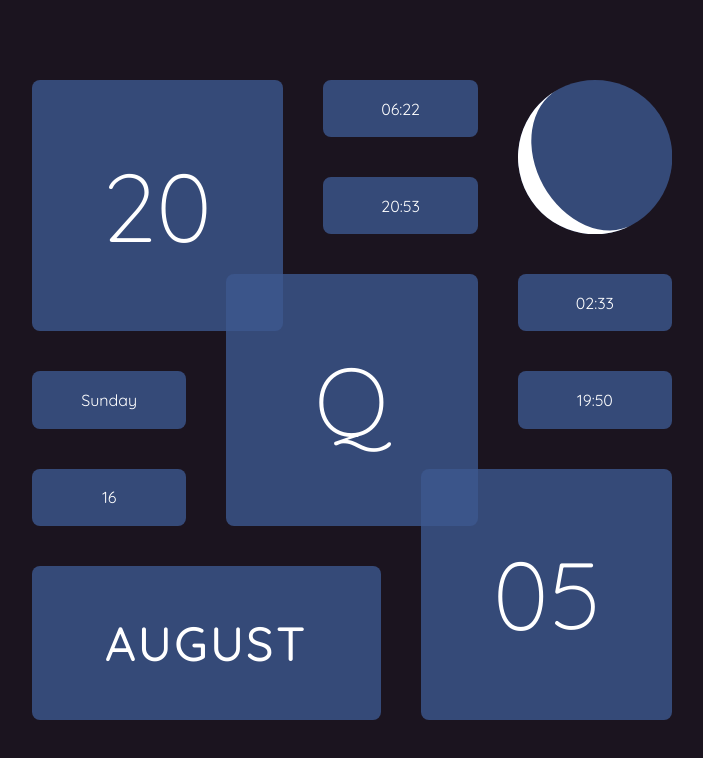
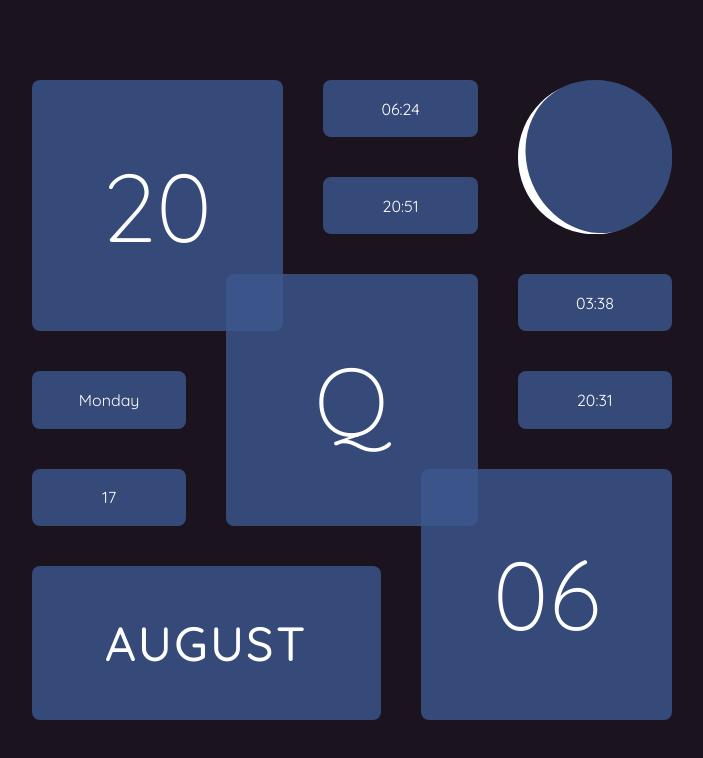
Before and after one commit to g12n/daily, a plain HTML site: page index.html in a window 1280 px wide. Shown: the whole page, without its empty margins (288-991 px from the left). Drawn offline with Linux system fonts and the light colour scheme.

Commit message:
Update gh-pages to output generated at a2783a9

```diff
--- a/index.html
+++ b/index.html
@@ -3,20 +3,20 @@
 <head>
 <meta charset="UTF-8">
 <meta name="viewport" content="width=device-width, initial-scale=1.0">
-<title>20Q05</title>
+<title>20Q06</title>
 <link href="https://fonts.googleapis.com/css2?family=Quicksand:wght@300;400;500;600;700&display=swap" rel="stylesheet">
 <style>body{margin:0;font-family:Quicksand,sans-serif;font-size:max(14px,calc(0 + 3vmin));background:hsl(280 20% 10%)}.arvelie{display:grid;grid-gap:5vmin;padding:10vmin;margin:auto;justify-content:center;text-align:center;width:100vmin;height:100vmin;grid-template-rows:repeat(7,1fr);grid-template-columns:repeat(7,1fr);box-sizing:border-box}.arvelie span{display:flex;align-items:center;justify-content:center;border-radius:1vmin;background-color:hsl(220deg 40% 40% / .8);color:#fff}.d,.m,.y{font-size:6em;font-weight:300}.y{grid-area:1/1/4/4}.m{grid-area:3/3/6/6}.d{grid-area:5/5/8/8}.day{grid-area:5/1/6/3}.dow{grid-area:4/1/5/3}.month{grid-area:6/1/8/5;font-weight:500;font-size:3em;letter-spacing:.05em;text-transform:uppercase}.sunset{grid-area:2/4/3/6}.sunrise{grid-area:1/4/2/6}.moonset{grid-area:4/6/5/8}.moon-info,.moonrise{grid-area:3/6/4/8}.moon-svg{grid-area:1/6/3/8}.moon-light{fill:#fff}.moon-shadow{fill:hsl(220deg 40% 40% / .8)}</style>
 
 </head>
 <body>
 <div class="arvelie">
-<span class="y">20</span><span class="m">Q</span><span class="d">05</span>
+<span class="y">20</span><span class="m">Q</span><span class="d">06</span>
 <span class="month">August</span>
-<span class="day">16</span>
-<span class="dow">Sunday</span>
-<span class="sunrise">06:22</span><span class="sunset">20:53</span>
-<span class="moonrise">02:33</span><span class="moonset">19:50</span>
-<div class="moon-svg"><svg viewBox="0 0  600 600"><circle class="moon-shadow" cx="300" cy="300" r="300"/><path class="moon-light" d="M 153.77118399941799 38.05127721046637 A 229.76806555063112 300 -29.171762195621664 0 0 446.228816000582 561.9487227895336A 300 300 -29.171762195621664 0 1 153.77118399941799 38.05127721046637z" /></svg></div>
+<span class="day">17</span>
+<span class="dow">Monday</span>
+<span class="sunrise">06:24</span><span class="sunset">20:51</span>
+<span class="moonrise">03:38</span><span class="moonset">20:31</span>
+<div class="moon-svg"><svg viewBox="0 0  600 600"><circle class="moon-shadow" cx="300" cy="300" r="300"/><path class="moon-light" d="M 184.8980382508983 22.95931995190972 A 265.39261770144793 300 -22.56139592810995 0 0 415.1019617491017 577.0406800480903A 300 300 -22.56139592810995 0 1 184.8980382508983 22.95931995190972z" /></svg></div>
 </div>
 </body>
 </html>
```
